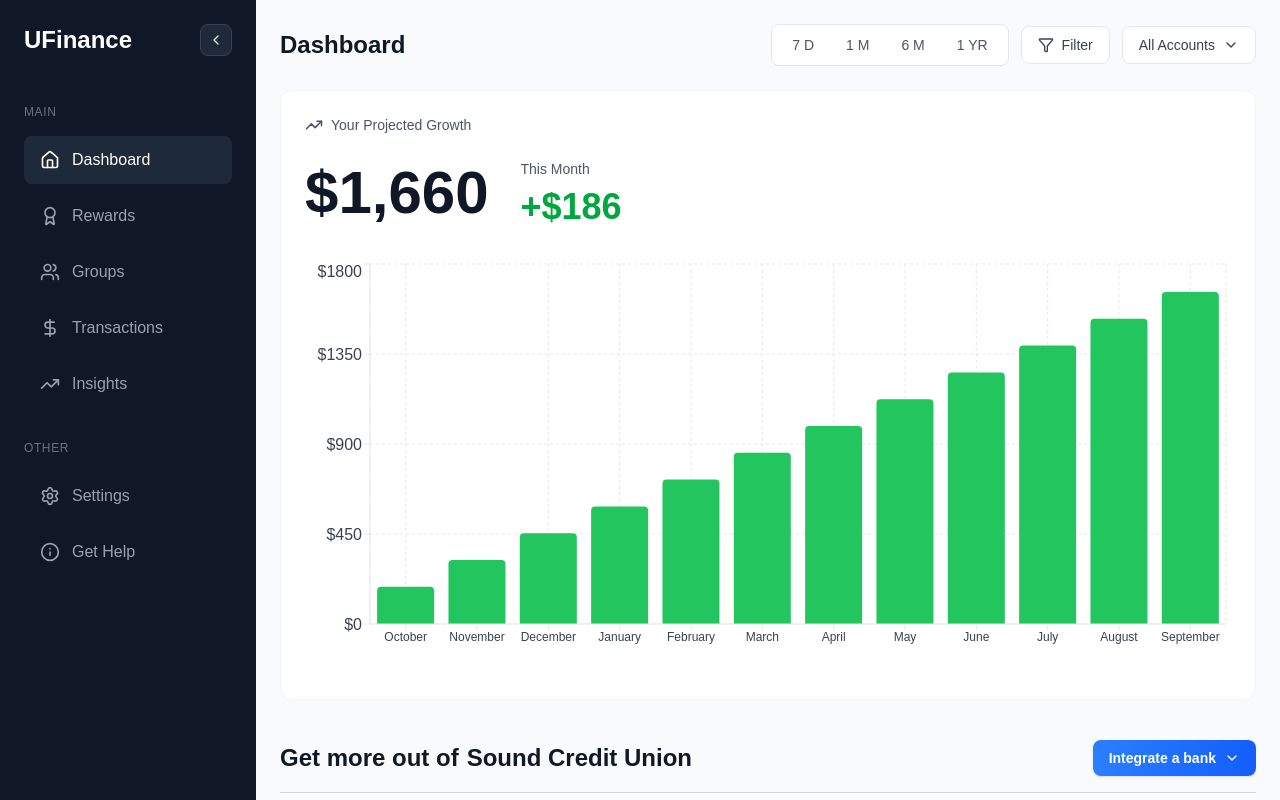
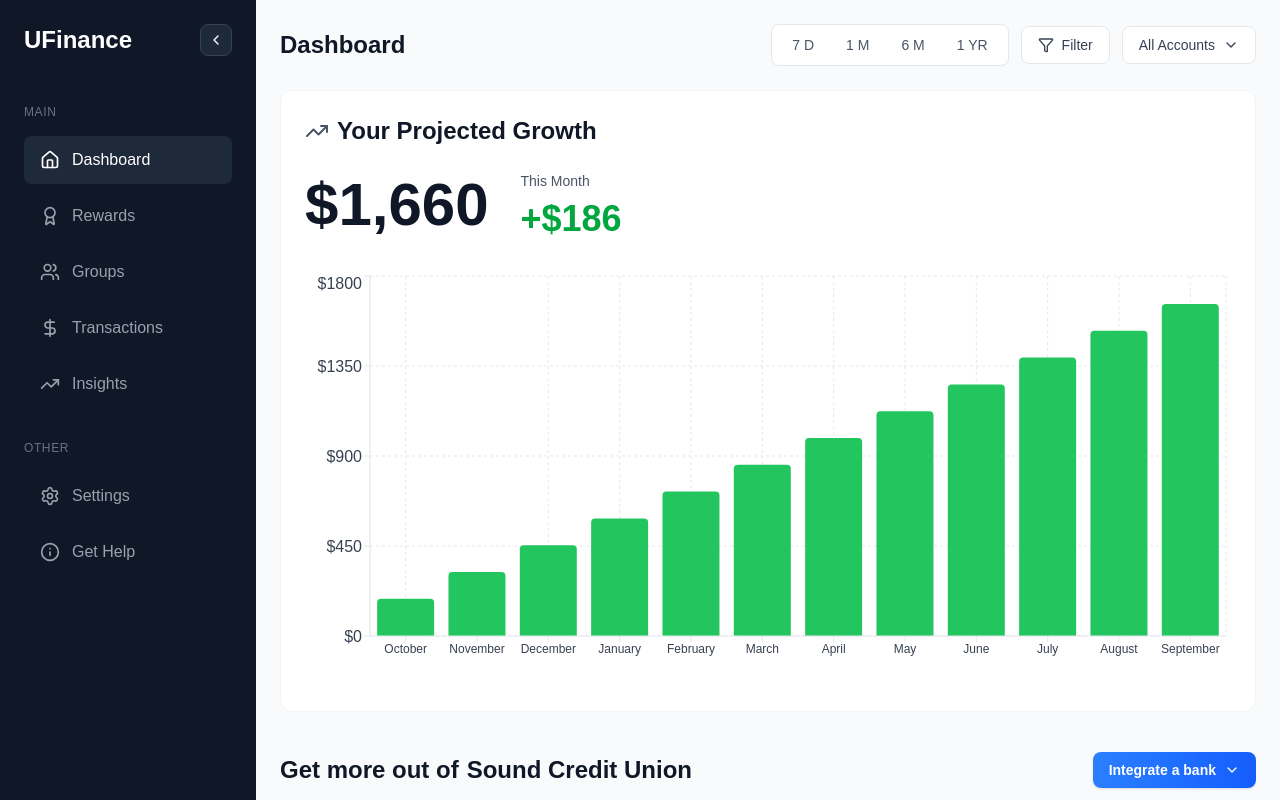
Before and after one commit to matchewf11/UFinance, a Next.js app in the folder client/: page / in a window 1280 px wide. Shown: the top 800 px of the page. Built offline with nearby package versions, Linux system fonts and the light colour scheme.

Commit message:
Update text size

```diff
--- a/client/app/page.tsx
+++ b/client/app/page.tsx
@@ -277,8 +277,8 @@ export default function FinanceDashboard() {
         {/* Top Stats Row - Combined Progress Card */}
         <div className="bg-white rounded-xl p-6 border border-gray-100 mb-10">
           <div className="flex items-center gap-2 mb-6">
-            <TrendingUp size={18} className="text-gray-600" />
-            <span className="text-sm font-medium text-gray-600">Your Projected Growth</span>
+            <TrendingUp size={24} className="text-gray-600" />
+            <span className="text-2xl  font-bold text-gray-900">Your Projected Growth</span>
           </div>
 
           <div className="flex items-center gap-8 mb-6">
```
